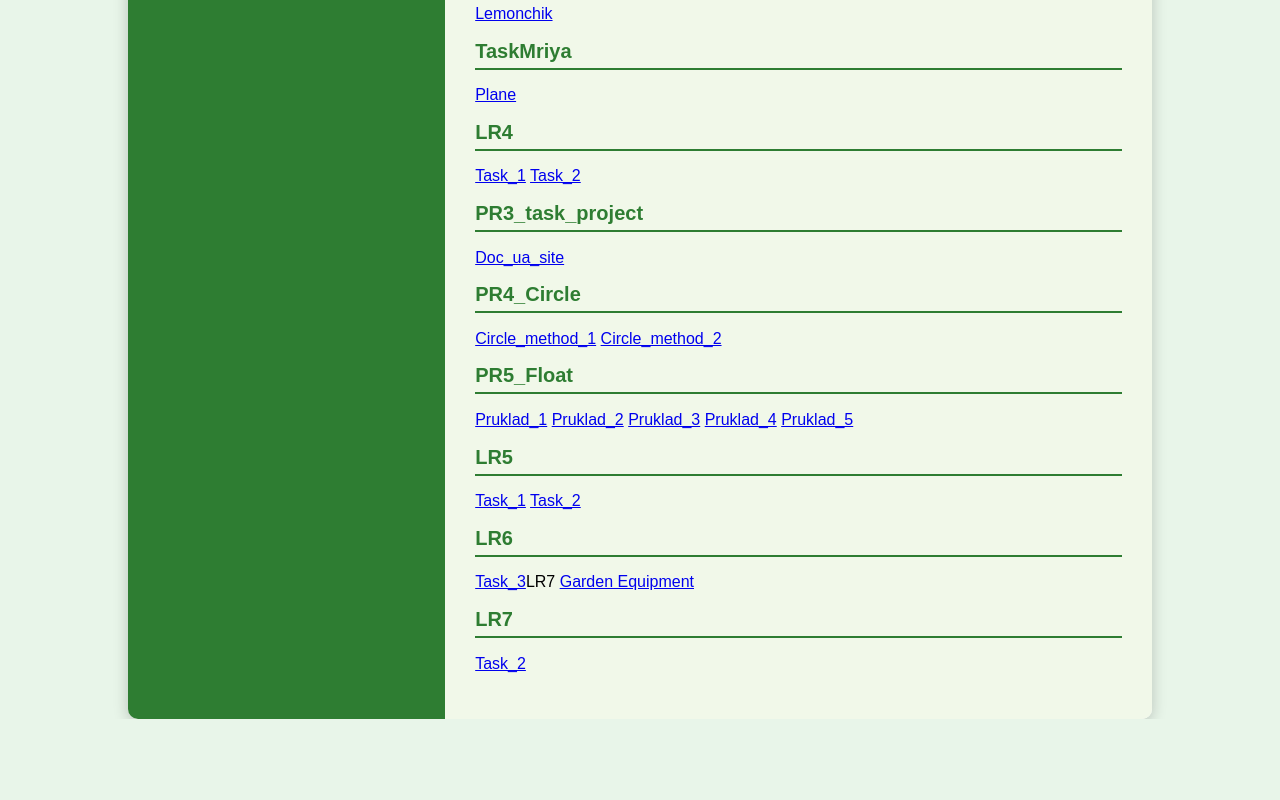
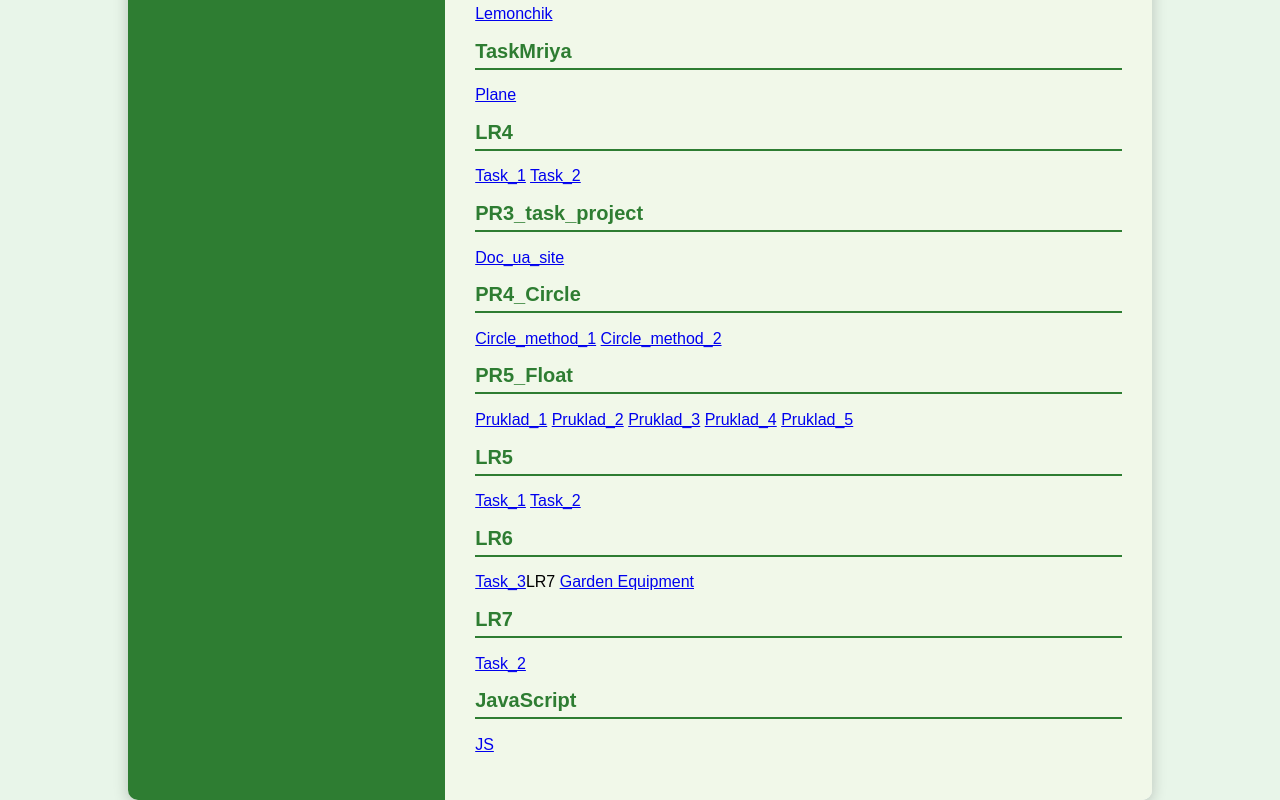
Before and after one commit to MikhailukKostya/MikhailukKostya.github.io, a plain HTML site: page index.html in a window 1280 px wide. Shown: the part 877-1677 px from the top of the page. Before the commit the page ends 1596 px from the top, so only its background shows below. Drawn offline with Linux system fonts and the light colour scheme.

Commit message:
Update index.html

```diff
--- a/index.html
+++ b/index.html
@@ -91,6 +91,8 @@
         <a href='mukhailuklr7/index.html'>Garden Equipment</a>
                         <h2>LR7</h2>
         <a href='task 2/index.html'>Task_2</a>
+                    <h2>JavaScript</h2>
+        <a href='lr1kostyajs/index.html'>JS</a>
                 </ul>
             </section>
         </main>
```
